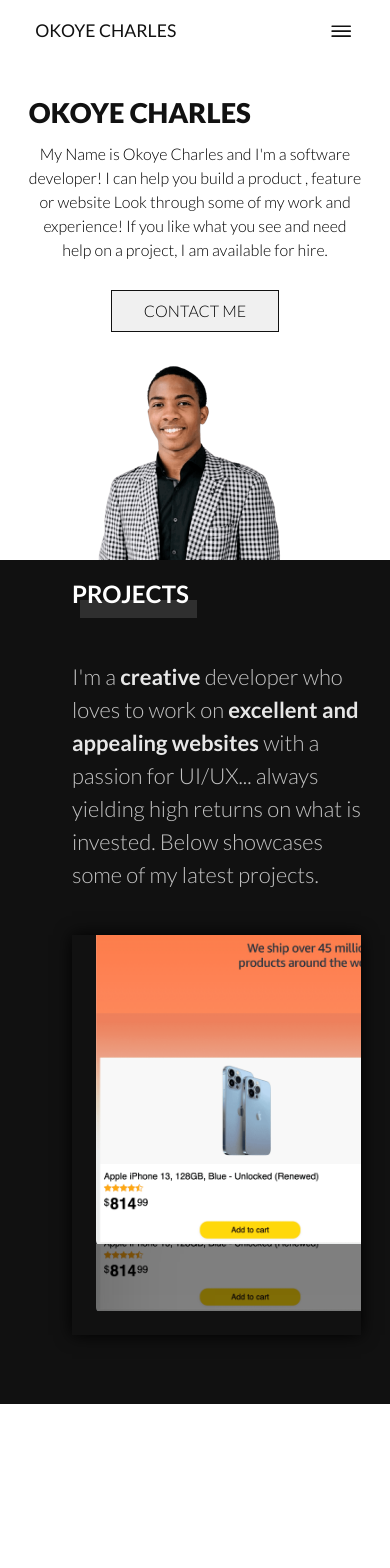
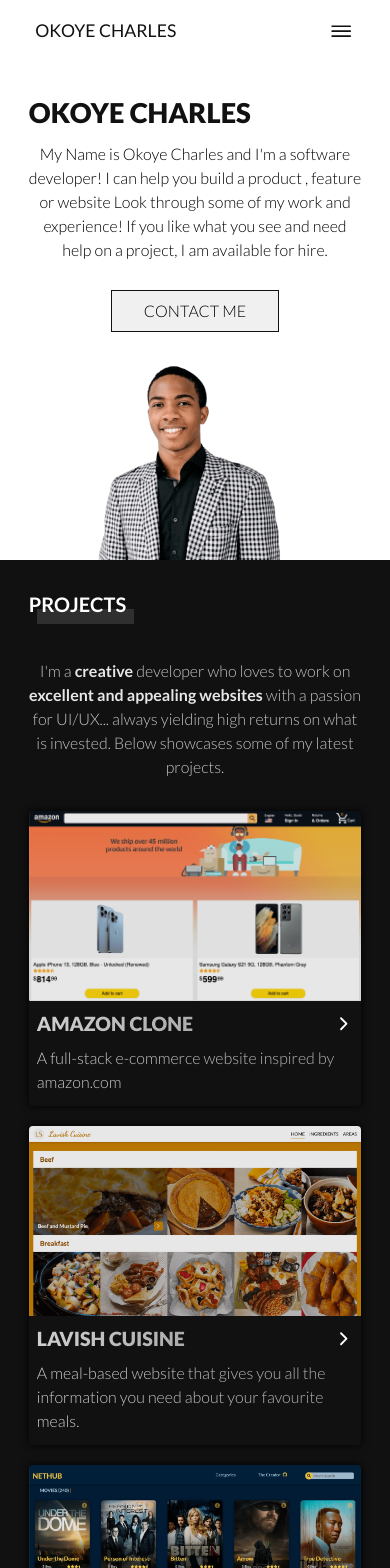
Before and after one commit to okoyecharles/portfolio, a React (Create React App) app: page / in a window 390 px wide. Shown: the top 1568 px of the page. Before the commit the page ends 1404 px from the top, so only its background shows below. Built offline with nearby package versions, Linux system fonts and the light colour scheme.

Commit message:
Make section responsive

```diff
--- a/src/components/ProjectGrid.tsx
+++ b/src/components/ProjectGrid.tsx
@@ -2,7 +2,7 @@
 import "../styles/ProjectGrid.css";
 import { Project } from "../data/projects";
 import { IoIosArrowForward } from "react-icons/io";
-import { Reveal } from "react-awesome-reveal";
+import { Fade } from "react-awesome-reveal";
 import { keyframes } from "@emotion/react";
 
 interface ProjectGridProps {
@@ -11,11 +11,6 @@
   togglePopup: (index: number, active: boolean) => void;
 }
 
-const slideUp = keyframes`
-  from {opacity: 0;}
-  to {opacity: 1;}
-`;
-
 const ProjectGrid: React.FC<ProjectGridProps> = ({
   projects,
   mediaWidth,
@@ -23,15 +18,19 @@
 }) => {
   return (
     <ul className="projectGrid">
-        {projects.map((project, projectIdx) => (
-          <Reveal triggerOnce keyframes={slideUp}>
+      {projects.map((project, projectIdx) => (
+        <Fade triggerOnce key={project.index}>
           <li
-            key={project.index}
+
             className="projectCard"
-            style={{ background: `url(${project.image})` }}
+            style={
+              mediaWidth > 700 ? { background: `url(${project.image})` } : {}
+            }
           >
             {mediaWidth <= 700 && (
-              <img src={project.image} alt={project.title} />
+              <div className="projectCard__image">
+                <img src={project.image} alt={project.title} />
+              </div>
             )}
             <div className="projectCard__title">
               <h3>{project.title}</h3>
@@ -46,8 +45,8 @@
             </div>
             <div className="projectCard__note">{project.note}</div>
           </li>
-          </Reveal>
-        ))}
+        </Fade>
+      ))}
     </ul>
   );
 };
--- a/src/components/ProjectPopup.tsx
+++ b/src/components/ProjectPopup.tsx
@@ -9,12 +9,14 @@
 interface ProjectPopupProps {
   index: number;
   popupDisplayed: boolean;
+  mediaWidth: number;
   togglePopup: (index: number, active: boolean) => void;
 }
 
 const ProjectPopup: React.FC<ProjectPopupProps> = ({
   popupDisplayed,
   index,
+  mediaWidth,
   togglePopup,
 }) => {
   const project = projects[index];
@@ -42,8 +44,8 @@
             </a>
           </h2>
           <div className="projectPopup__stack">
-            {project.stack.map((stack) => (
-              <span>{stack}</span>
+            {project.stack.map((stack, stackIdx) => (
+              <span key={stackIdx}>{stack}</span>
             ))}
           </div>
           <p className="projectPopup__description">{project.description}</p>
@@ -57,14 +59,14 @@
             target="_blank"
             rel="noreferrer-noopener"
           >
-            <button>View Live <CgArrowTopRightR /></button>
+            <button>View Live {mediaWidth > 370 && (<CgArrowTopRightR />)}</button>
           </a>
           <a
             href={project.links.github}
             target="_blank"
             rel="noreferrer-noopener"
           >
-            <button>View Source <FiGithub /></button>
+            <button>View Source {mediaWidth > 370 && (<FiGithub />)}</button>
           </a>
         </div>
       </div>
--- a/src/components/Projects.tsx
+++ b/src/components/Projects.tsx
@@ -3,7 +3,19 @@
 import "../styles/Projects.css";
 import projects from "../data/projects";
 import ProjectPopup from "./ProjectPopup";
-import { Fade } from "react-awesome-reveal";
+import { Reveal } from "react-awesome-reveal";
+import { keyframes } from "@emotion/react";
+
+const slideUp = keyframes`
+  from {
+    transform: translateY(2em);
+    opacity: 0;
+  }
+  to {
+    transform: translateY(0);
+    opacity: 1;
+  }
+`;
 
 interface ProjectsProps {
   mediaWidth: number;
@@ -22,14 +34,14 @@
     <section className="projects">
       <div className="projects__container">
         <h2 className="projects__header">Projects</h2>
-        <Fade triggerOnce fraction={1} delay={100}>
+        <Reveal triggerOnce fraction={1} delay={100} keyframes={slideUp}>
           <div className="projects__coa">
             I'm a <strong>creative</strong> developer who loves to work on{" "}
             <strong>excellent and appealing websites</strong> with a passion for
             UI/UX... always yielding high returns on what is invested. Below
             showcases some of my latest projects.
           </div>
-        </Fade>
+        </Reveal>
         <ProjectGrid
           projects={projects}
           mediaWidth={mediaWidth}
@@ -37,6 +49,7 @@
         />
         <ProjectPopup
           popupDisplayed={popupDisplayed}
+          mediaWidth={mediaWidth}
           index={popupIndex}
           togglePopup={togglePopup}
         />
--- a/src/styles/ProjectGrid.css
+++ b/src/styles/ProjectGrid.css
@@ -1,11 +1,8 @@
-/* .projectGrid * {
-  box-shadow: 0 0 0 0.05em red;
-} */
 
 .projectGrid {
   list-style-type: none;
   overflow-x: scroll;
-  height: 25em;
+  height: clamp(20em, 40vw, 25em);
   padding: 0;
   margin: 0;
   display: flex;
@@ -46,8 +43,6 @@
   background-color: #111;
   border:4px solid rgb(86, 86, 86);
 }
-
-
 
 .projectCard {
   position: relative;
@@ -116,7 +111,7 @@
 }
 
 .projectCard__title h3 {
-  font-size: 3em;
+  font-size: clamp(2em, 4.75vw, 3em);
   font-weight: 900;
   text-transform: uppercase;
   opacity: 0;
@@ -126,7 +121,7 @@
 
 .projectCard__note {
   padding-inline: 0.75em;
-  font-size: 1.25em;
+  font-size: clamp(1em, 2vw, 1.25em);
   font-weight: 300;
   opacity: 0;
   transform: translateX(1em);
@@ -172,3 +167,66 @@
   ;
   backdrop-filter: blur(2px);
 }
+
+@media screen and (max-width: 700px) {
+  .projectGrid {
+    display: grid;
+    grid-template-columns: 1fr;
+    overflow-x: visible;
+    padding: 0;
+    gap: 1.25em;
+    height: unset;
+    box-shadow: none;
+  }
+
+  .projectCard {
+    height: unset;
+    aspect-ratio: auto;
+    background: #111;
+    transition: none;
+    box-shadow: 0 0 0.5em #000;
+    border-radius: 0.25em;
+    overflow: hidden;
+  }
+
+  .projectCard:hover {
+    transform: scale(1);
+  }
+
+  .projectCard::after {
+    display: none;
+  }
+
+  .projectCard__image {
+    display: flex;
+  }
+
+  .projectCard__image img {
+    object-fit: contain;
+    opacity: 0.9;
+  }
+
+  .projectCard__title h3,
+  .projectCard__note,
+  .projectCard__arrow {
+    transform: translateX(0) !important;
+    opacity: 1;
+  }
+
+  .projectCard__title {
+    padding: 0.5em;
+  }
+
+  .projectCard__title h3, .projectCard__arrow :first-child {
+    font-size: clamp(1em, 5vw, 1.75em);
+  }
+
+  .projectCard__note {
+    padding: 0em 0.5em 0.75em;
+    font-size: clamp(1em, 4vw, 1.5em);
+  }
+
+  .projectCard__arrow {
+    position: static;
+  }
+}
--- a/src/styles/ProjectPopup.css
+++ b/src/styles/ProjectPopup.css
@@ -10,10 +10,6 @@
   opacity: 0;
   transition: 1s ease;
 }
-/*
-.projectPopup * {
-  box-shadow: inset 0 0 0 0.05em red;
-} */
 
 .projectPopup__container {
   position: relative;
@@ -21,14 +17,17 @@
   height: 100%;
   isolation: isolate;
   padding: 2em;
+  max-width: 1600px;
+  margin-inline: auto;
+  max-height: 100vh;
 
   display: flex;
   flex-direction: column;
   justify-content: space-between;
 }
 
-.projectPopup__container::before,
-.projectPopup__container::after {
+.projectPopup::before,
+.projectPopup::after {
   content: '';
   position: absolute;
   height: 0%;
@@ -37,13 +36,13 @@
   transition: 0.25s ease-in;
 }
 
-.projectPopup__container::before {
+.projectPopup::before {
   top: 0;
   left: 0;
   background: #222;
 }
 
-.projectPopup__container::after {
+.projectPopup::after {
   bottom: 0;
   right: 0;
   background: #222;
@@ -57,8 +56,8 @@
   opacity: 1;
 }
 
-.projectPopup.active .projectPopup__container::before,
-.projectPopup.active .projectPopup__container::after {
+.projectPopup.active::before,
+.projectPopup.active::after {
   transition: .25s ease-in;
   height: 100%;
 }
@@ -90,7 +89,7 @@
 }
 
 .projectPopup__title {
-  font-size: clamp(2em, 6vw, 4em);
+  font-size: clamp(1.5em, 4.5vw, 4em);
   font-weight: 700;
   text-transform: uppercase;
   margin-top: 0.5em;
@@ -126,6 +125,7 @@
   margin-bottom: 1em;
   opacity: 0;
   transform: translateX(2rem);
+  font-size: clamp(0.75em, 2vw, 1em);
 }
 
 .projectPopup__stack > span {
@@ -142,7 +142,7 @@
 }
 
 .projectPopup__description {
-  font-size: 1.25em;
+  font-size: clamp(0.85em, 2.5vw, 1.25em);
   font-weight: 300;
   margin-bottom: 1em;
   opacity: 0;
@@ -150,21 +150,14 @@
 }
 
 .projectPopup__image {
-  position: relative;
-  display: flex;
-  justify-content: center;
-  flex: 1;
+  max-height: 35vh;
 }
 
 .projectPopup__image img {
-  position: absolute;
   border-radius: 0.25em;
+  height: 100%;
+  margin-inline: auto;
   box-shadow: 0 0 1.25em #000;
-  top: 0;
-  left: 0;
-  height: 100%;
-  left: 50%;
-  transform: translateX(-50%);
   opacity: 0;
 }
 
@@ -173,6 +166,7 @@
   display: flex;
   justify-content: center;
   gap: 1em;
+  font-size: clamp(0.75em, 2.5vw, 1em);
 }
 
 .projectPopup__links a {
@@ -245,3 +239,14 @@
   opacity: 1;
   transform: translateY(0);
 }
+
+@media screen and (max-width: 700px) {
+  .projectPopup__content {
+    justify-content: center;
+    gap: 0.5em;
+  }
+
+  .projectPopup__links button {
+    padding: 0.5em 1em;
+  }
+}
--- a/src/styles/Projects.css
+++ b/src/styles/Projects.css
@@ -41,3 +41,18 @@
 .projects__coa strong {
   color: rgba(255, 255, 255, 0.9);
 }
+
+@media screen and (max-width: 700px) {
+  .projects__container {
+    padding: 1.8em;
+  }
+
+  .projects__header {
+    font-size: clamp(1.25em, 4vw, 1.5em);
+  }
+
+  .projects__coa {
+    font-size: clamp(1em, 3.5vw, 1.25em);
+    text-align: center;
+  }
+}
```
